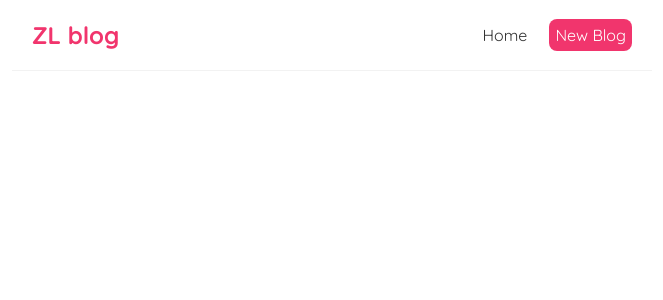
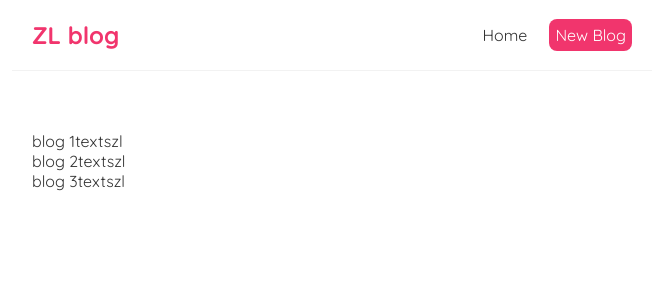
Before and after one commit to zlrkw11/zl-space, a React (Vite) app: page / in a window 1280 px wide. Shown: the top 300 px of the page, without its empty margins (308-971 px from the left). Built offline with nearby package versions, Linux system fonts and the light colour scheme.

Commit message:
mapping blogs

```diff
--- a/src/components/Home.jsx
+++ b/src/components/Home.jsx
@@ -6,7 +6,17 @@ const Home = () => {
     { title: "blog 2", body: "texts", author: "zl", id: 2 },
     { title: "blog 3", body: "texts", author: "zl", id: 3 },
   ]);
-  return <div className="home"></div>;
+  return (
+    <div className="home">
+      {blogs.map((blog) => (
+        <div key={blog.id}>
+          {blog.title}
+          {blog.body}
+          {blog.author}
+        </div>
+      ))}
+    </div>
+  );
 };
 
 export default Home;
```
